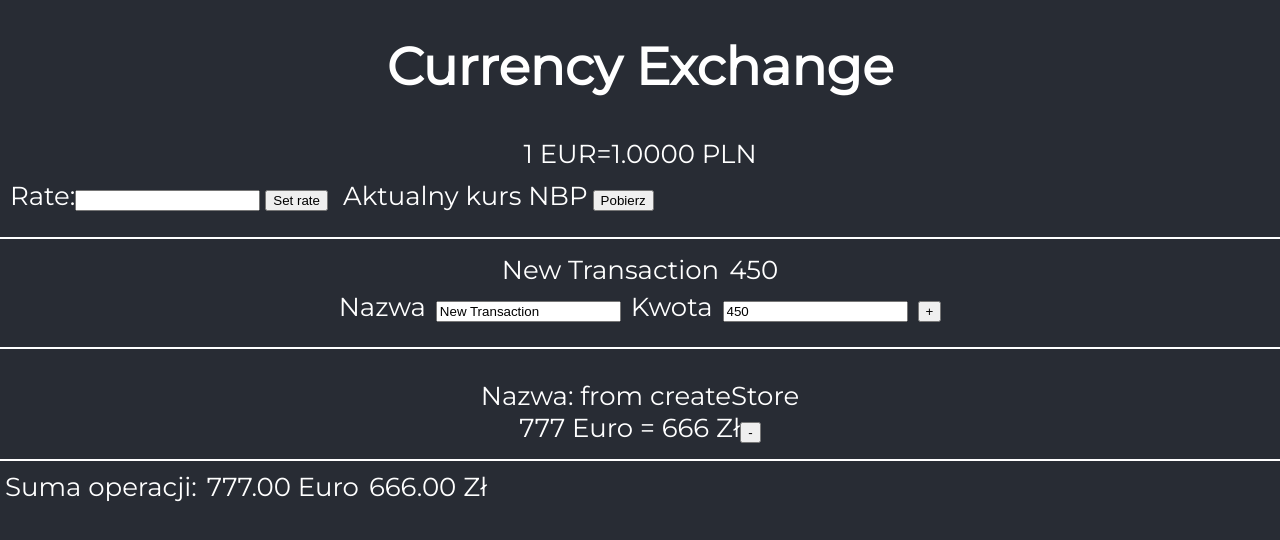
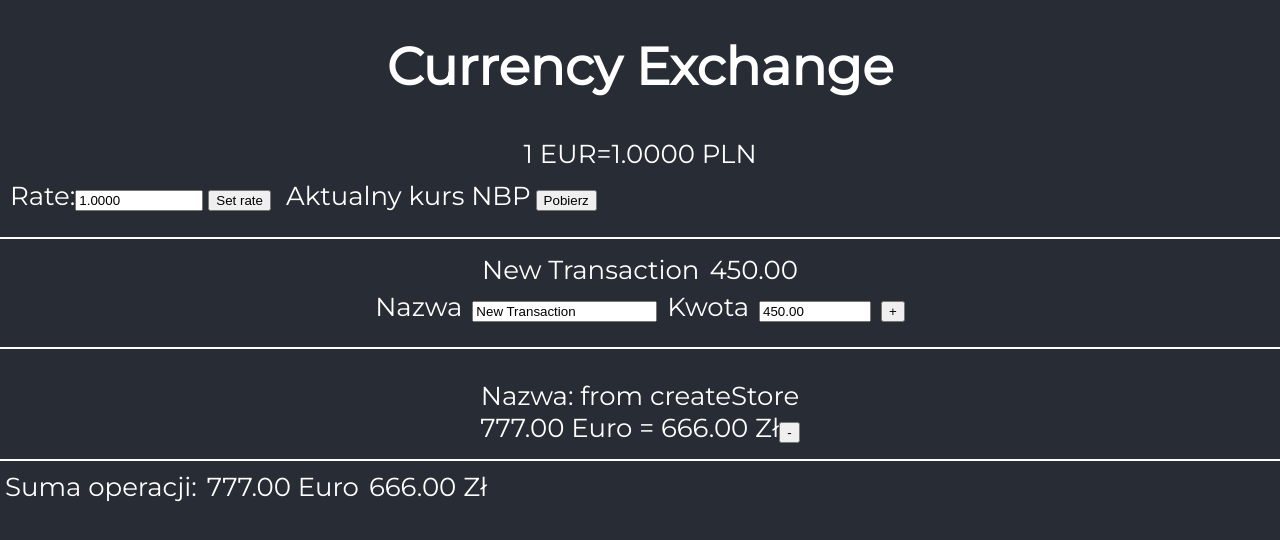
Before and after one commit to jurisportfolio/currency-board, a React (Create React App) app: page / in a window 1280 px wide. Shown: the top 540 px of the page. Built offline with nearby package versions, Linux system fonts and the light colour scheme; no server answers.

Commit message:
Fix amouts representation

```diff
--- a/src/components/ExRateComponent/ExRateFetcher.js
+++ b/src/components/ExRateComponent/ExRateFetcher.js
@@ -2,7 +2,7 @@ import React from 'react';
 import { connect } from 'react-redux';
 
 import { fetchRate } from '../../utilities/fetchRate';
-// import {  } from '../../utilities/actions';
+
 
 class ExRateFetcher extends React.Component {
 	handelOnClick = () => {
--- a/src/components/ExRateComponent/ExRateSetter.js
+++ b/src/components/ExRateComponent/ExRateSetter.js
@@ -3,15 +3,12 @@ import { connect } from "react-redux";
 
 import { setRate } from "../../utilities/actions";
 
-const ExRateSetter = ({ exRate, setRate, setNewAmountPLN }) => {
+const ExRateSetter = ({ exRate, setRate }) => {
 	let rateInput = React.createRef();
 
 	const handelSubmit = event => {
 		event.preventDefault();
-		const newRate = parseFloat(rateInput.current.value).toFixed(4);
-		rateInput.current.value = newRate;
-		setRate(newRate);
-		// setNewAmountPLN(newRate);
+		setRate(parseFloat(rateInput.current.value));
 	};
 
 	return (
@@ -23,6 +20,9 @@ const ExRateSetter = ({ exRate, setRate, setNewAmountPLN }) => {
 						type="number"
 						name="rate"
 						step="0.0001"
+						max="999999"
+						min="0.0001"
+
 						defaultValue={exRate}
 						ref={rateInput}
 					/>
@@ -35,7 +35,7 @@ const ExRateSetter = ({ exRate, setRate, setNewAmountPLN }) => {
 
 const propsForExRateSetter = state => {
 	return {
-		exRate: state.exRate.exRate
+		exRate: state.exRate
 	};
 };
 
--- a/src/components/NewTransactionComponent/NewTransactionComponent.js
+++ b/src/components/NewTransactionComponent/NewTransactionComponent.js
@@ -23,7 +23,7 @@ class NewTransactionComponent extends React.Component {
 
   state = {
     newTransactionName: "New Transaction",
-    newTransactionAmountEUR: "450"
+    newTransactionAmountEUR: "450.00"
   }
 
   onNewTransactionNameChange = event => {
@@ -34,19 +34,21 @@ class NewTransactionComponent extends React.Component {
 
   onNewTransactionAmountChange = event => {
     this.setState({
-      newTransactionAmountEUR: event.target.value
+      newTransactionAmountEUR: parseFloat(event.target.value)
     })
   }
 
   onSubmitTransaction = event => {
     event.preventDefault();
     const transactionUID = uiKey();
-    const calculatedAmountPLN = parseFloat(event.target.newTransactionAmountEUR.value) * this.props.exRate;
+    const newTransactionName = this.state.newTransactionName;
+    const newTransactionAmountEUR = parseFloat(this.state.newTransactionAmountEUR);
+    const calculatedAmountPLN = newTransactionAmountEUR * this.props.exRate;
     const transaction = {
       uid:        transactionUID,
-      name:       event.target.newTransactionName.value,
-      amountEUR:  event.target.newTransactionAmountEUR.value,
-      amountPLN:  calculatedAmountPLN.toFixed(2)
+      name:       newTransactionName,
+      amountEUR:  newTransactionAmountEUR,
+      amountPLN:  calculatedAmountPLN
 
     }
     this.props.addTransaction(transaction)
@@ -54,11 +56,13 @@ class NewTransactionComponent extends React.Component {
 
   render(){
     const { newTransactionAmountEUR, newTransactionName } = this.state;
+    const displayedName = newTransactionName ? newTransactionName : "Bez nazwy";
+    const displayedAmountEUR = newTransactionAmountEUR ? newTransactionAmountEUR : "0.00";
     return(
       <StyledNewTransactionComponent>
         <div>
-          <label>{newTransactionName}</label>
-          <label>{newTransactionAmountEUR}</label>
+          <label>{displayedName}</label>
+          <label>{displayedAmountEUR}</label>
         </div>
         <div>
           <form onSubmit={this.onSubmitTransaction}>
@@ -69,6 +73,9 @@ class NewTransactionComponent extends React.Component {
                    onChange={this.onNewTransactionNameChange} />
             <label>Kwota</label>
             <input type="number"
+                   step="0.01"
+                   max="999999"
+                   min="0.01"
                    name="newTransactionAmountEUR"
                    value={newTransactionAmountEUR}
                    onChange={this.onNewTransactionAmountChange} />
--- a/src/components/TransactionsDisplayComponent/TransactionsDisplayComponent.js
+++ b/src/components/TransactionsDisplayComponent/TransactionsDisplayComponent.js
@@ -20,6 +20,8 @@ const TransactionsDisplayComponent = ({
 	return (
 		<StyledTransactionsDisplayComponent>
 			{transactionsList.map(({ uid, name, amountPLN, amountEUR }) => {
+				amountPLN = amountPLN.toFixed(2).toString();
+				amountEUR = amountEUR.toFixed(2).toString();
 				return (
 					<li key={uid}>
 						<label>Nazwa: {name}</label>
--- a/src/index.js
+++ b/src/index.js
@@ -13,7 +13,7 @@ import { fetchRate } from './utilities/fetchRate';
 import uiKey from './utilities/uuidGenerator';
 
 const transactionUID = uiKey();
-const initialTransactions = [{uid: transactionUID, name: "from createStore", amountPLN: "666", amountEUR: "777"}]
+const initialTransactions = [{uid: transactionUID, name: "from createStore", amountPLN: 666, amountEUR: 777}]
 
 
 const preloadedState = {
```
